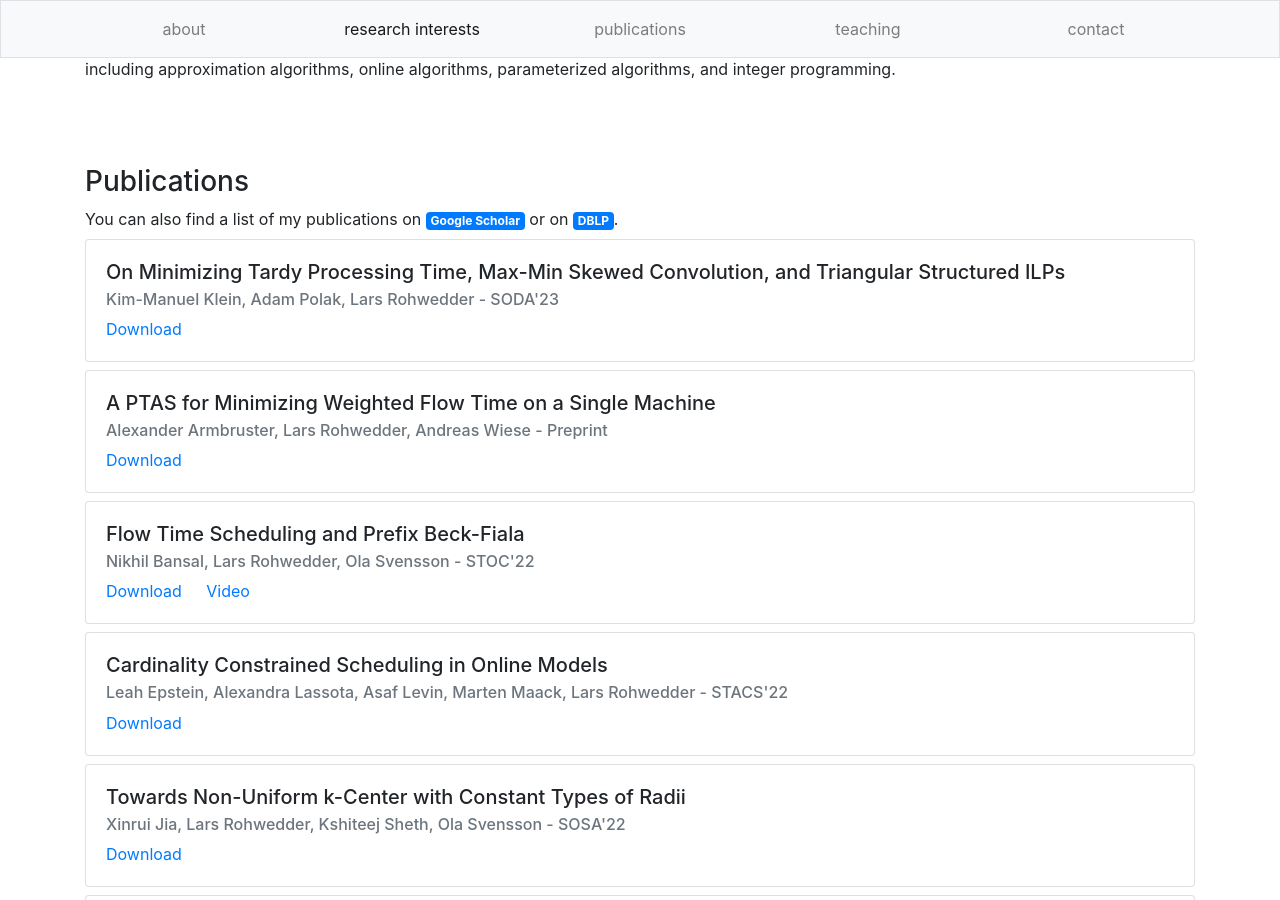
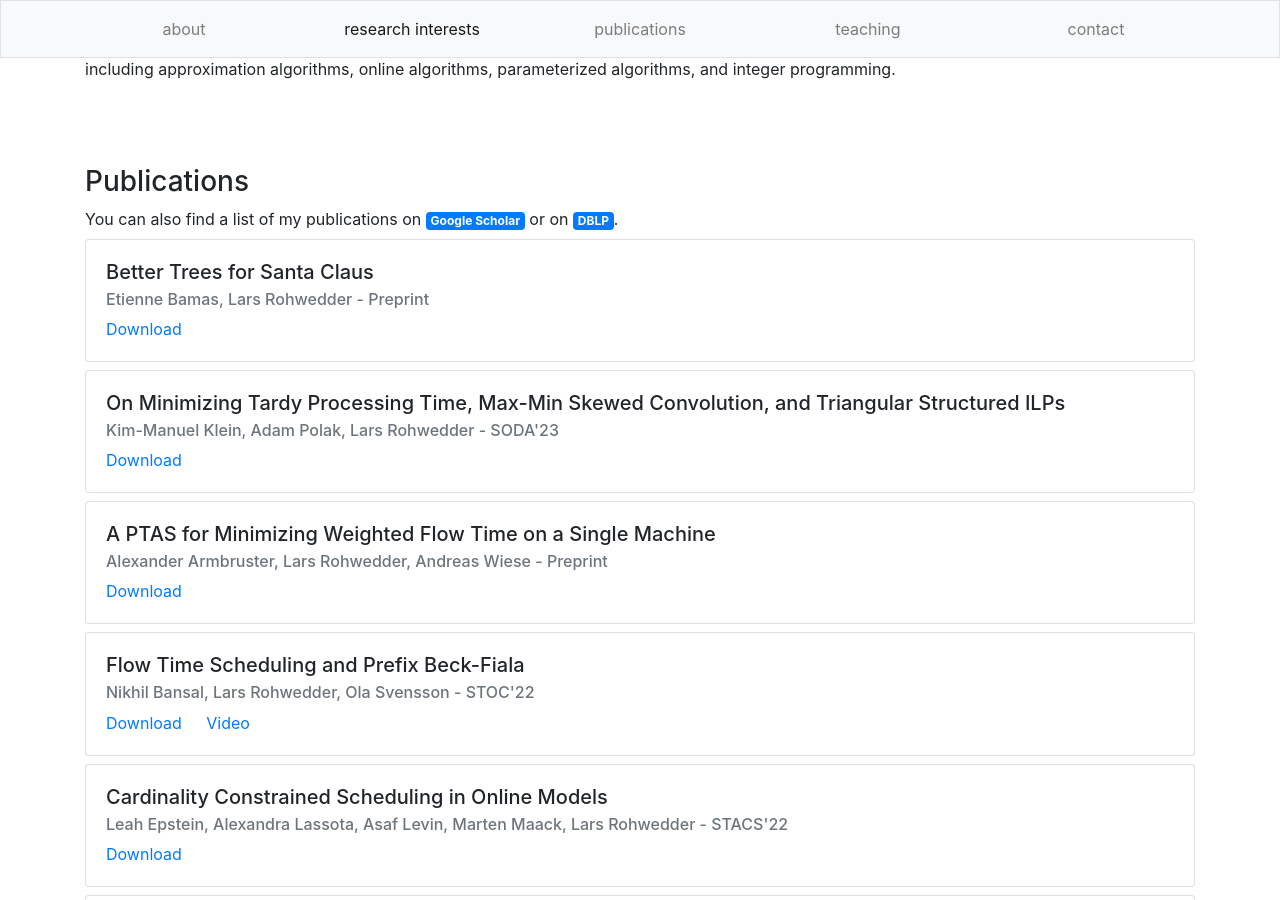
Before and after one commit to larsrohwedder/larsrohwedder.github.io, a Jekyll site: the page built from index.html, in a window 1280 px wide and 900 px high, scrolled down 2189 px. Built offline with Jekyll 4.4.1, drawn with Linux system fonts in a browser that asks for light colours.

Commit message:
Update publications.yml

```diff
--- a/_data/publications.yml
+++ b/_data/publications.yml
@@ -1,3 +1,8 @@
+- authors: "Etienne Bamas, Lars Rohwedder"
+  title: "Better Trees for Santa Claus"
+  conference: "Preprint"
+  preprint: "https://arxiv.org/abs/2211.14259"
+
 - authors: "Kim-Manuel Klein, Adam Polak, Lars Rohwedder"
   title: "On Minimizing Tardy Processing Time, Max-Min Skewed Convolution, and Triangular Structured ILPs"
   conference: "SODA'23"
```
